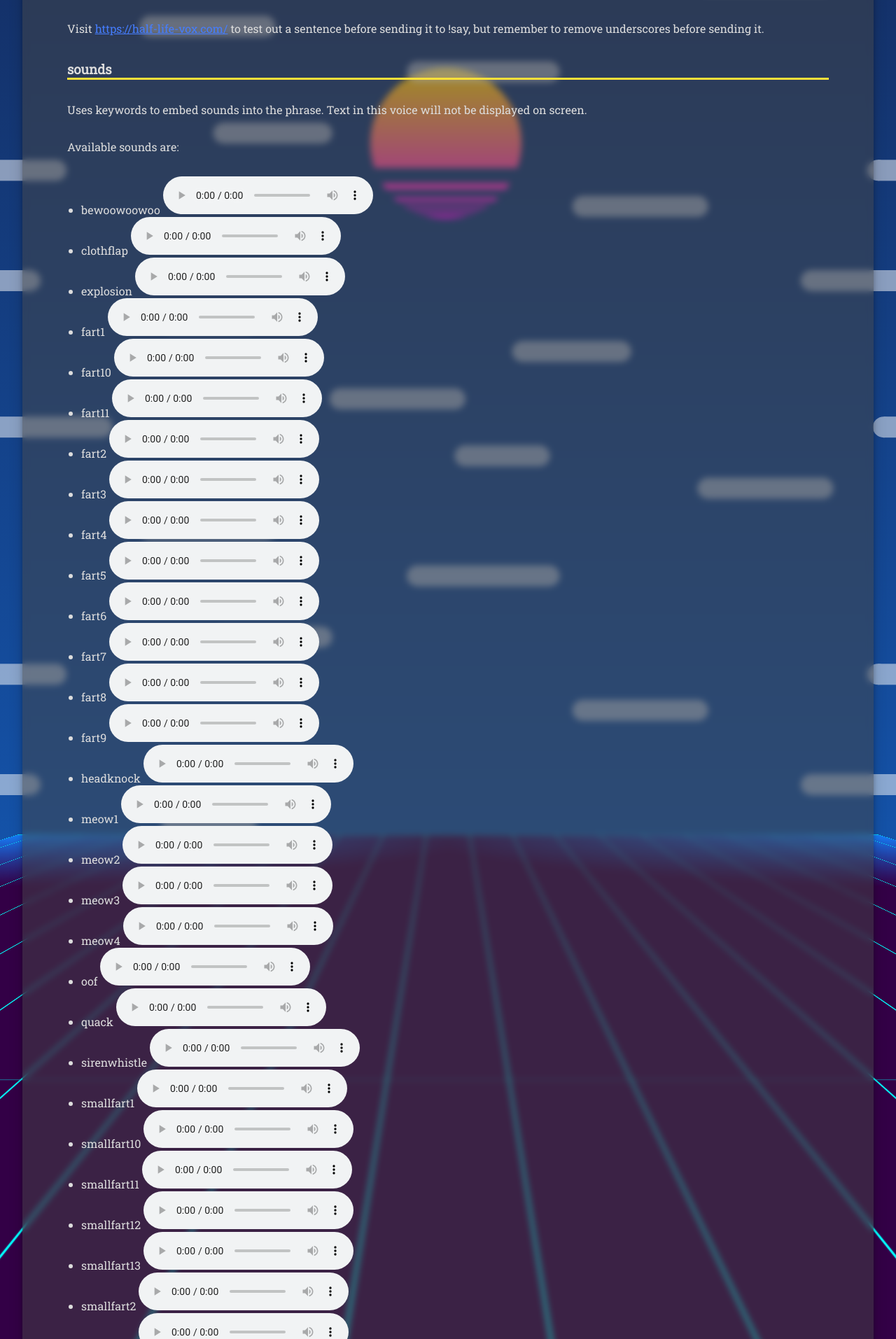
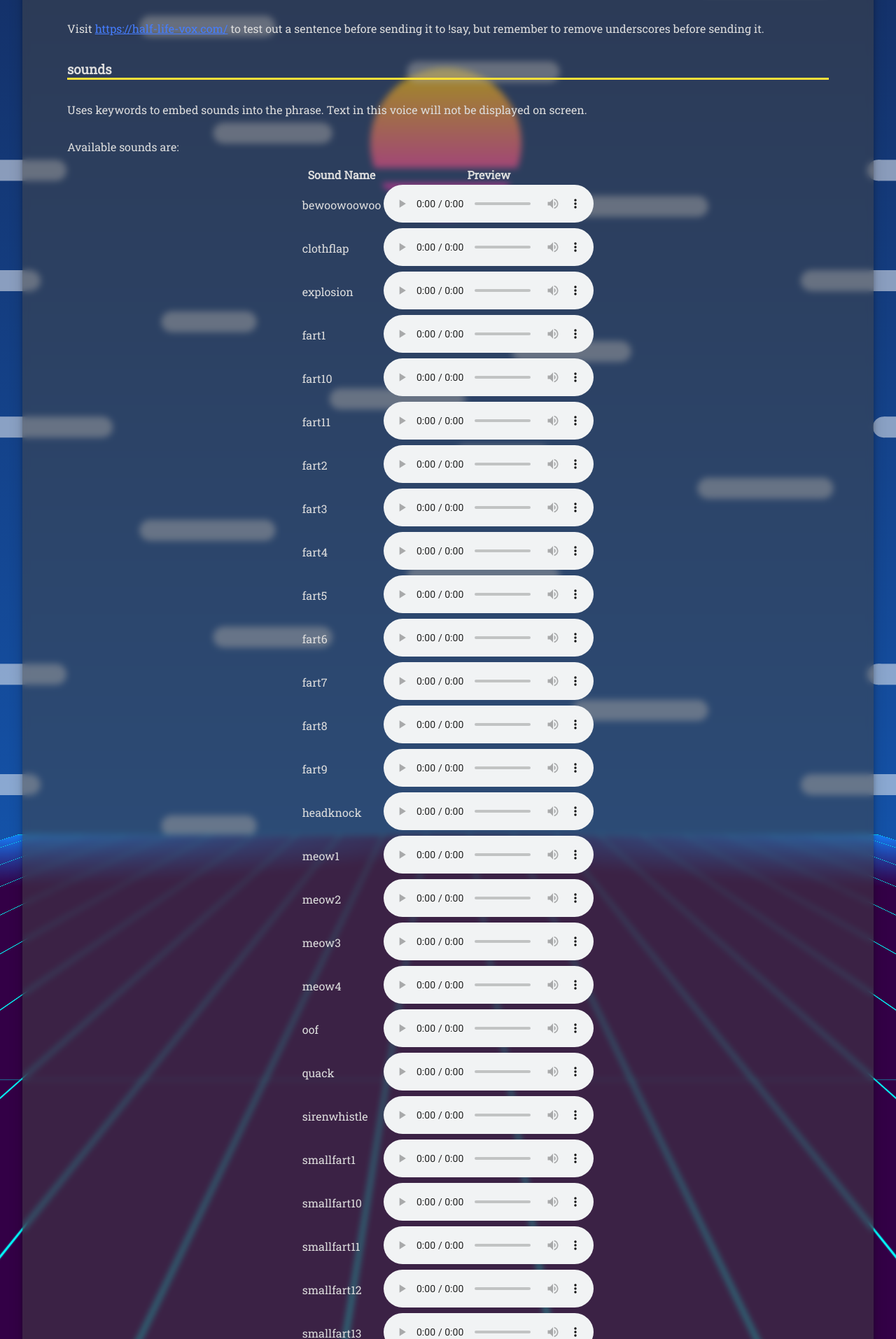
Before and after one commit to Apprehentice/apprehentice.github.io, a Jekyll site: the page built from slickvegas/say.md, in a window 1280 px wide. Shown: the part 1099-3012 px from the top of the page at 70% size. Built offline with Jekyll 4.4.1, drawn with Linux system fonts in a browser that asks for light colours; nearby versions of some CDN libraries; our own code applies the rules of GitHub Pages for plain Markdown files; a script that is not in the unit is left out.

Commit message:
Change sound list to table

```diff
--- a/slickvegas/say.md
+++ b/slickvegas/say.md
@@ -43,45 +43,47 @@ Uses keywords to embed sounds into the phrase. Text in this voice will not be di
 
 Available sounds are:
 
-* bewoowoowoo <audio src="/sounds/say/bewoowoowoo.wav" controls></audio>
-* clothflap <audio src="/sounds/say/clothflap.wav" controls></audio>
-* explosion <audio src="/sounds/say/explosion.wav" controls></audio>
-* fart1 <audio src="/sounds/say/fart1.wav" controls></audio>
-* fart10 <audio src="/sounds/say/fart10.wav" controls></audio>
-* fart11 <audio src="/sounds/say/fart11.wav" controls></audio>
-* fart2 <audio src="/sounds/say/fart2.wav" controls></audio>
-* fart3 <audio src="/sounds/say/fart3.wav" controls></audio>
-* fart4 <audio src="/sounds/say/fart4.wav" controls></audio>
-* fart5 <audio src="/sounds/say/fart5.wav" controls></audio>
-* fart6 <audio src="/sounds/say/fart6.wav" controls></audio>
-* fart7 <audio src="/sounds/say/fart7.wav" controls></audio>
-* fart8 <audio src="/sounds/say/fart8.wav" controls></audio>
-* fart9 <audio src="/sounds/say/fart9.wav" controls></audio>
-* headknock <audio src="/sounds/say/headknock.wav" controls></audio>
-* meow1 <audio src="/sounds/say/meow1.wav" controls></audio>
-* meow2 <audio src="/sounds/say/meow2.wav" controls></audio>
-* meow3 <audio src="/sounds/say/meow3.wav" controls></audio>
-* meow4 <audio src="/sounds/say/meow4.wav" controls></audio>
-* oof <audio src="/sounds/say/oof.wav" controls></audio>
-* quack <audio src="/sounds/say/quack.wav" controls></audio>
-* sirenwhistle <audio src="/sounds/say/sirenwhistle.wav" controls></audio>
-* smallfart1 <audio src="/sounds/say/smallfart1.wav" controls></audio>
-* smallfart10 <audio src="/sounds/say/smallfart10.wav" controls></audio>
-* smallfart11 <audio src="/sounds/say/smallfart11.wav" controls></audio>
-* smallfart12 <audio src="/sounds/say/smallfart12.wav" controls></audio>
-* smallfart13 <audio src="/sounds/say/smallfart13.wav" controls></audio>
-* smallfart2 <audio src="/sounds/say/smallfart2.wav" controls></audio>
-* smallfart3 <audio src="/sounds/say/smallfart3.wav" controls></audio>
-* smallfart4 <audio src="/sounds/say/smallfart4.wav" controls></audio>
-* smallfart5 <audio src="/sounds/say/smallfart5.wav" controls></audio>
-* smallfart6 <audio src="/sounds/say/smallfart6.wav" controls></audio>
-* smallfart7 <audio src="/sounds/say/smallfart7.wav" controls></audio>
-* smallfart8 <audio src="/sounds/say/smallfart8.wav" controls></audio>
-* smallfart9 <audio src="/sounds/say/smallfart9.wav" controls></audio>
-* toilet <audio src="/sounds/say/toilet.wav" controls></audio>
-* trumpet <audio src="/sounds/say/trumpet.wav" controls></audio>
-* whistledown <audio src="/sounds/say/whistledown.wav" controls></audio>
-* whistleup <audio src="/sounds/say/whistleup.wav" controls></audio>
+| Sound Name | Preview |
+| -----------|------------------------------------------------------------ |
+| bewoowoowoo | <audio src="/sounds/say/bewoowoowoo.wav" controls></audio> |
+| clothflap | <audio src="/sounds/say/clothflap.wav" controls></audio> |
+| explosion | <audio src="/sounds/say/explosion.wav" controls></audio> |
+| fart1 | <audio src="/sounds/say/fart1.wav" controls></audio> |
+| fart10 | <audio src="/sounds/say/fart10.wav" controls></audio> |
+| fart11 | <audio src="/sounds/say/fart11.wav" controls></audio> |
+| fart2 | <audio src="/sounds/say/fart2.wav" controls></audio> |
+| fart3 | <audio src="/sounds/say/fart3.wav" controls></audio> |
+| fart4 | <audio src="/sounds/say/fart4.wav" controls></audio> |
+| fart5 | <audio src="/sounds/say/fart5.wav" controls></audio> |
+| fart6 | <audio src="/sounds/say/fart6.wav" controls></audio> |
+| fart7 | <audio src="/sounds/say/fart7.wav" controls></audio> |
+| fart8 | <audio src="/sounds/say/fart8.wav" controls></audio> |
+| fart9 | <audio src="/sounds/say/fart9.wav" controls></audio> |
+| headknock | <audio src="/sounds/say/headknock.wav" controls></audio> |
+| meow1 | <audio src="/sounds/say/meow1.wav" controls></audio> |
+| meow2 | <audio src="/sounds/say/meow2.wav" controls></audio> |
+| meow3 | <audio src="/sounds/say/meow3.wav" controls></audio> |
+| meow4 | <audio src="/sounds/say/meow4.wav" controls></audio> |
+| oof | <audio src="/sounds/say/oof.wav" controls></audio> |
+| quack | <audio src="/sounds/say/quack.wav" controls></audio> |
+| sirenwhistle | <audio src="/sounds/say/sirenwhistle.wav" controls></audio> |
+| smallfart1 | <audio src="/sounds/say/smallfart1.wav" controls></audio> |
+| smallfart10 | <audio src="/sounds/say/smallfart10.wav" controls></audio> |
+| smallfart11 | <audio src="/sounds/say/smallfart11.wav" controls></audio> |
+| smallfart12 | <audio src="/sounds/say/smallfart12.wav" controls></audio> |
+| smallfart13 | <audio src="/sounds/say/smallfart13.wav" controls></audio> |
+| smallfart2 | <audio src="/sounds/say/smallfart2.wav" controls></audio> |
+| smallfart3 | <audio src="/sounds/say/smallfart3.wav" controls></audio> |
+| smallfart4 | <audio src="/sounds/say/smallfart4.wav" controls></audio> |
+| smallfart5 | <audio src="/sounds/say/smallfart5.wav" controls></audio> |
+| smallfart6 | <audio src="/sounds/say/smallfart6.wav" controls></audio> |
+| smallfart7 | <audio src="/sounds/say/smallfart7.wav" controls></audio> |
+| smallfart8 | <audio src="/sounds/say/smallfart8.wav" controls></audio> |
+| smallfart9 | <audio src="/sounds/say/smallfart9.wav" controls></audio> |
+| toilet | <audio src="/sounds/say/toilet.wav" controls></audio> |
+| trumpet | <audio src="/sounds/say/trumpet.wav" controls></audio> |
+| whistledown | <audio src="/sounds/say/whistledown.wav" controls></audio> |
+| whistleup | <audio src="/sounds/say/whistleup.wav" controls></audio> |
 
 ## Commands ##
 
```
